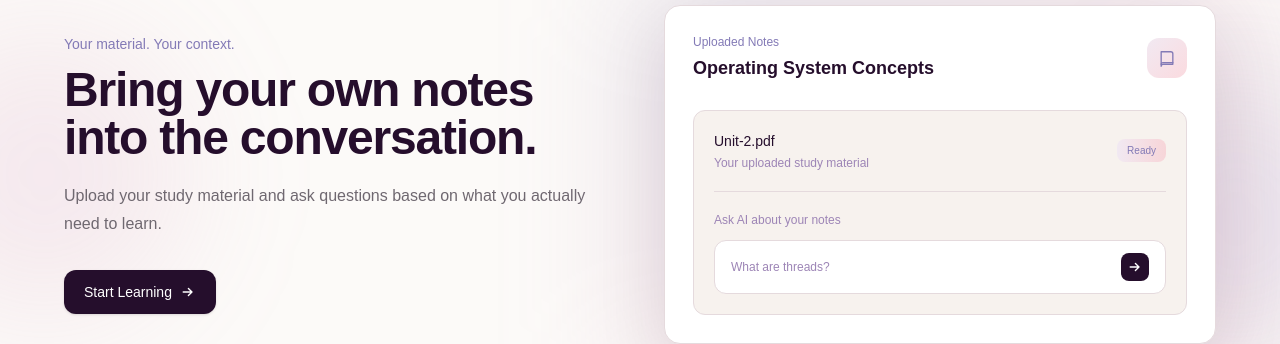
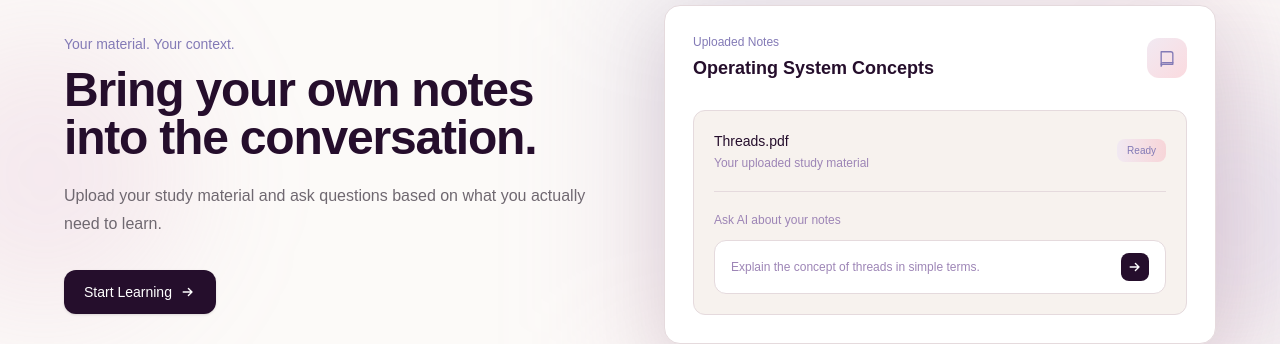
Before and after one commit to pixelperfectN/studytrail, a Next.js app: page / in a window 1280 px wide. Shown: the part 5060-5404 px from the top of the page. Built offline with nearby package versions, Linux system fonts and the light colour scheme.

Commit message:
changes in landing page

```diff
--- a/app/page.tsx
+++ b/app/page.tsx
@@ -1259,7 +1259,7 @@ export default function Home() {
                       <div>
 
                         <p className="text-sm font-medium text-[#250e2c]">
-                          Unit-2.pdf
+                          Threads.pdf
                         </p>
 
                         <p className="mt-1 text-xs text-[#9d85b6]">
@@ -1283,7 +1283,7 @@ export default function Home() {
                       <div className="mt-3 flex items-center gap-2 rounded-xl border border-[#e5dadd] bg-white px-4 py-3">
 
                         <span className="flex-1 text-xs text-[#9d85b6]">
-                          What are threads?
+                          Explain the concept of threads in simple terms.
                         </span>
 
                         <span className="flex h-7 w-7 items-center justify-center rounded-lg bg-[#250e2c] text-white">
```
